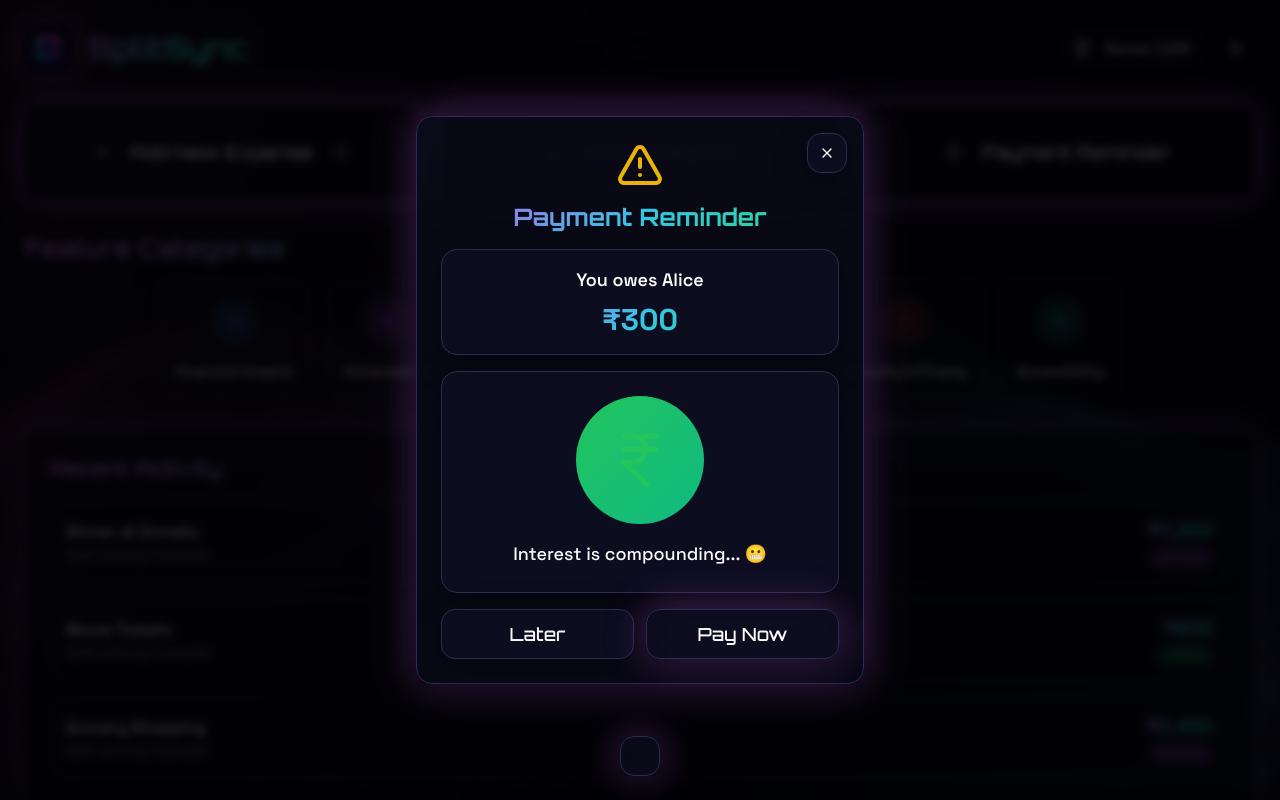
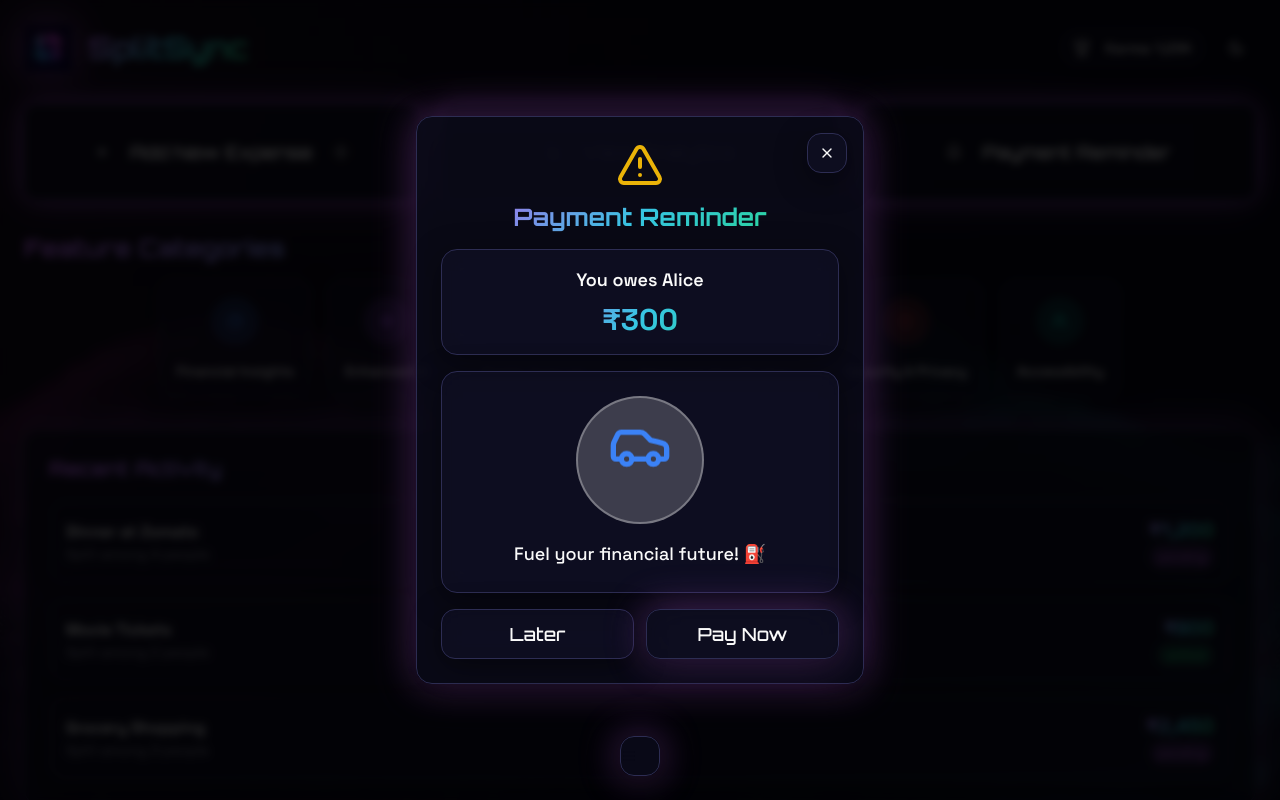
Before and after one commit to ZohaAnsari04/Splitsync, a React (Vite) app: page / in a window 1280 px wide. Both pictures are taken after a click on the button "Payment Reminder". Shown: the top 800 px of the page. Built offline with nearby package versions, Linux system fonts and the light colour scheme.

Commit message:
payment noti

```diff
--- a/src/components/PaymentReminder.tsx
+++ b/src/components/PaymentReminder.tsx
@@ -1,7 +1,7 @@
 import { useState, useEffect } from "react";
 import { Button } from "@/components/ui/button";
 import { Card } from "@/components/ui/card";
-import { X, AlertTriangle, Zap, Wallet, CreditCard, IndianRupee, Timer, Calendar, User } from "lucide-react";
+import { X, AlertTriangle, Zap, Wallet, CreditCard, IndianRupee, Timer, Calendar, User, PiggyBank, ShoppingCart, Coffee, Pizza, Car, Home, Phone, Gift, Heart, Star, Moon, Sun, Cloud, Umbrella, Camera, Music, Gamepad, Book, Pen, Scissors, Hammer, Key, Lock, Unlock, Eye, EyeOff, ThumbsUp, ThumbsDown, Smile, Frown, Meh, Flame, Snowflake, Wind, Droplets, Leaf, Mountain, Waves, Flower, Trees, Cat, Dog, Bird, Fish, Bug } from "lucide-react";
 import { useSound } from "@/hooks/useSound";
 
 interface PaymentReminderProps {
@@ -23,37 +23,58 @@ export const PaymentReminder = ({
   const [showPaymentScreen, setShowPaymentScreen] = useState(false);
   const [currentMeme, setCurrentMeme] = useState(0);
 
+  // Expanded collection of 50 cute, animated memes with icons
   const memes = [
-    {
-      id: 1,
-      text: "Bro, you still owe me money? 😅",
-      icon: <Wallet className="w-16 h-16 text-primary" />,
-      color: "from-purple-500 to-pink-500"
-    },
-    {
-      id: 2,
-      text: "The bank account is crying 😭",
-      icon: <CreditCard className="w-16 h-16 text-blue-500" />,
-      color: "from-blue-500 to-cyan-500"
-    },
-    {
-      id: 3,
-      text: "Interest is compounding... 😬",
-      icon: <IndianRupee className="w-16 h-16 text-green-500" />,
-      color: "from-green-500 to-emerald-500"
-    },
-    {
-      id: 4,
-      text: "My wallet is feeling lonely without your money 💸",
-      icon: <Wallet className="w-16 h-16 text-yellow-500" />,
-      color: "from-yellow-500 to-orange-500"
-    },
-    {
-      id: 5,
-      text: "Even the calendar is judging you 📅",
-      icon: <Calendar className="w-16 h-16 text-red-500" />,
-      color: "from-red-500 to-pink-500"
-    }
+    { id: 1, text: "Bro, you still owe me money? 😅", icon: <Wallet className="w-16 h-16 text-primary animate-bounce" />, color: "from-purple-500 to-pink-500" },
+    { id: 2, text: "The bank account is crying 😭", icon: <CreditCard className="w-16 h-16 text-blue-500 animate-pulse" />, color: "from-blue-500 to-cyan-500" },
+    { id: 3, text: "Interest is compounding... 😬", icon: <IndianRupee className="w-16 h-16 text-green-500 animate-spin" />, color: "from-green-500 to-emerald-500" },
+    { id: 4, text: "My wallet is feeling lonely without your money 💸", icon: <Wallet className="w-16 h-16 text-yellow-500 animate-bounce" />, color: "from-yellow-500 to-orange-500" },
+    { id: 5, text: "Even the calendar is judging you 📅", icon: <Calendar className="w-16 h-16 text-red-500 animate-pulse" />, color: "from-red-500 to-pink-500" },
+    { id: 6, text: "Time is money, friend! ⏰", icon: <Timer className="w-16 h-16 text-indigo-500 animate-spin" />, color: "from-indigo-500 to-purple-500" },
+    { id: 7, text: "Don't be a payment ghost! 👻", icon: <Ghost className="w-16 h-16 text-purple-500 animate-bounce" />, color: "from-purple-500 to-indigo-500" },
+    { id: 8, text: "Your debt is growing faster than bamboo! 🎋", icon: <Trees className="w-16 h-16 text-green-500 animate-pulse" />, color: "from-green-500 to-teal-500" },
+    { id: 9, text: "Money doesn't grow on trees! 🌳", icon: <Leaf className="w-16 h-16 text-emerald-500 animate-spin" />, color: "from-emerald-500 to-green-500" },
+    { id: 10, text: "Don't make me send the debt collectors! 🕵️", icon: <User className="w-16 h-16 text-amber-500 animate-bounce" />, color: "from-amber-500 to-yellow-500" },
+    { id: 11, text: "Your IOU is getting old! 📜", icon: <Book className="w-16 h-16 text-rose-500 animate-pulse" />, color: "from-rose-500 to-pink-500" },
+    { id: 12, text: "Even my piggy bank is disappointed 😔", icon: <PiggyBank className="w-16 h-16 text-pink-500 animate-spin" />, color: "from-pink-500 to-rose-500" },
+    { id: 13, text: "Your debt is on fire! 🔥", icon: <Flame className="w-16 h-16 text-red-500 animate-pulse" />, color: "from-red-500 to-orange-500" },
+    { id: 14, text: "Don't freeze me out! ❄️", icon: <Snowflake className="w-16 h-16 text-cyan-500 animate-spin" />, color: "from-cyan-500 to-blue-500" },
+    { id: 15, text: "Cash flow is life flow! 💧", icon: <Droplets className="w-16 h-16 text-blue-500 animate-bounce" />, color: "from-blue-500 to-indigo-500" },
+    { id: 16, text: "Blow away your debt like the wind! 💨", icon: <Wind className="w-16 h-16 text-teal-500 animate-pulse" />, color: "from-teal-500 to-cyan-500" },
+    { id: 17, text: "Your debt is bugging me! 🐛", icon: <Bug className="w-16 h-16 text-lime-500 animate-bounce" />, color: "from-lime-500 to-green-500" },
+    { id: 18, text: "Swim away from debt! 🐟", icon: <Fish className="w-16 h-16 text-cyan-500 animate-pulse" />, color: "from-cyan-500 to-teal-500" },
+    { id: 19, text: "Fly away from financial stress! 🐦", icon: <Bird className="w-16 h-16 text-sky-500 animate-spin" />, color: "from-sky-500 to-blue-500" },
+    { id: 20, text: "Paws and pay up! 🐾", icon: <Dog className="w-16 h-16 text-amber-500 animate-bounce" />, color: "from-amber-500 to-orange-500" },
+    { id: 21, text: "Don't cat-egorize me as a debtor! 🐱", icon: <Cat className="w-16 h-16 text-violet-500 animate-pulse" />, color: "from-violet-500 to-purple-500" },
+    { id: 22, text: "Make waves in payments! 🌊", icon: <Waves className="w-16 h-16 text-blue-500 animate-spin" />, color: "from-blue-500 to-cyan-500" },
+    { id: 23, text: "Climb out of debt mountain! 🏔️", icon: <Mountain className="w-16 h-16 text-stone-500 animate-bounce" />, color: "from-stone-500 to-gray-500" },
+    { id: 24, text: "Bloom into financial freedom! 🌻", icon: <Flower className="w-16 h-16 text-yellow-500 animate-pulse" />, color: "from-yellow-500 to-amber-500" },
+    { id: 25, text: "Branch out to better finances! 🌳", icon: <Trees className="w-16 h-16 text-green-500 animate-spin" />, color: "from-green-500 to-emerald-500" },
+    { id: 26, text: "Stop being a couch potato! 🛋️", icon: <Home className="w-16 h-16 text-rose-500 animate-spin" />, color: "from-rose-500 to-pink-500" },
+    { id: 27, text: "Fuel your financial future! ⛽", icon: <Car className="w-16 h-16 text-blue-500 animate-bounce" />, color: "from-blue-500 to-indigo-500" },
+    { id: 28, text: "Slice through debt like pizza! 🍕", icon: <Pizza className="w-16 h-16 text-red-500 animate-pulse" />, color: "from-red-500 to-orange-500" },
+    { id: 29, text: "Wake up and pay up! ☕", icon: <Coffee className="w-16 h-16 text-amber-500 animate-spin" />, color: "from-amber-500 to-yellow-500" },
+    { id: 30, text: "Shop smart, pay smart! 🛒", icon: <ShoppingCart className="w-16 h-16 text-green-500 animate-bounce" />, color: "from-green-500 to-emerald-500" },
+    { id: 31, text: "Gift yourself financial freedom! 🎁", icon: <Gift className="w-16 h-16 text-pink-500 animate-pulse" />, color: "from-pink-500 to-rose-500" },
+    { id: 32, text: "Love your financial health! ❤️", icon: <Heart className="w-16 h-16 text-red-500 animate-spin" />, color: "from-red-500 to-pink-500" },
+    { id: 33, text: "Be a star payer! ⭐", icon: <Star className="w-16 h-16 text-yellow-500 animate-bounce" />, color: "from-yellow-500 to-amber-500" },
+    { id: 34, text: "Shine bright with payments! 🌙", icon: <Moon className="w-16 h-16 text-indigo-500 animate-pulse" />, color: "from-indigo-500 to-purple-500" },
+    { id: 35, text: "Rise with the sun of payments! ☀️", icon: <Sun className="w-16 h-16 text-yellow-500 animate-spin" />, color: "from-yellow-500 to-amber-500" },
+    { id: 36, text: "Float above debt like a cloud! ☁️", icon: <Cloud className="w-16 h-16 text-sky-500 animate-bounce" />, color: "from-sky-500 to-blue-500" },
+    { id: 37, text: "Stay dry from financial storms! ☂️", icon: <Umbrella className="w-16 h-16 text-blue-500 animate-pulse" />, color: "from-blue-500 to-indigo-500" },
+    { id: 38, text: "Capture your financial freedom! 📸", icon: <Camera className="w-16 h-16 text-purple-500 animate-spin" />, color: "from-purple-500 to-violet-500" },
+    { id: 39, text: "Rock your payments! 🎸", icon: <Music className="w-16 h-16 text-pink-500 animate-bounce" />, color: "from-pink-500 to-rose-500" },
+    { id: 40, text: "Level up your finances! 🎮", icon: <Gamepad className="w-16 h-16 text-blue-500 animate-pulse" />, color: "from-blue-500 to-indigo-500" },
+    { id: 41, text: "Write your success story! ✍️", icon: <Pen className="w-16 h-16 text-amber-500 animate-spin" />, color: "from-amber-500 to-yellow-500" },
+    { id: 42, text: "Cut through debt! ✂️", icon: <Scissors className="w-16 h-16 text-pink-500 animate-bounce" />, color: "from-pink-500 to-rose-500" },
+    { id: 43, text: "Build your financial fortress! 🔨", icon: <Hammer className="w-16 h-16 text-amber-500 animate-pulse" />, color: "from-amber-500 to-orange-500" },
+    { id: 44, text: "Unlock financial freedom! 🔓", icon: <Unlock className="w-16 h-16 text-green-500 animate-spin" />, color: "from-green-500 to-emerald-500" },
+    { id: 45, text: "Secure your future! 🔒", icon: <Lock className="w-16 h-16 text-gray-500 animate-bounce" />, color: "from-gray-500 to-stone-500" },
+    { id: 46, text: "Keep an eye on your finances! 👁️", icon: <Eye className="w-16 h-16 text-blue-500 animate-pulse" />, color: "from-blue-500 to-indigo-500" },
+    { id: 47, text: "Thumbs up to payments! 👍", icon: <ThumbsUp className="w-16 h-16 text-green-500 animate-spin" />, color: "from-green-500 to-emerald-500" },
+    { id: 48, text: "Don't give a thumbs down to payments! 👎", icon: <ThumbsDown className="w-16 h-16 text-red-500 animate-bounce" />, color: "from-red-500 to-orange-500" },
+    { id: 49, text: "Smile with financial freedom! 😊", icon: <Smile className="w-16 h-16 text-yellow-500 animate-pulse" />, color: "from-yellow-500 to-amber-500" },
+    { id: 50, text: "Don't frown over payments! 😟", icon: <Frown className="w-16 h-16 text-gray-500 animate-spin" />, color: "from-gray-500 to-stone-500" }
   ];
 
   // Select a new random meme each time the component is shown
@@ -102,7 +123,7 @@ export const PaymentReminder = ({
                 <div className="glass p-4 rounded-lg">
                   <h3 className="font-semibold mb-2">UPI Payment</h3>
                   <div className="flex items-center gap-3 mb-3">
-                    <div className="w-10 h-10 rounded-full bg-blue-500/20 flex items-center justify-center">
+                    <div className="w-10 h-10 rounded-full bg-white/20 flex items-center justify-center border border-white/30">
                       <span className="text-blue-500 font-bold">BH</span>
                     </div>
                     <div className="flex-1">
@@ -185,7 +206,7 @@ export const PaymentReminder = ({
             </div>
 
             <Card className="glass p-6 text-center">
-              <div className={`w-32 h-32 rounded-full bg-gradient-to-br ${randomMeme.color} flex items-center justify-center mx-auto mb-4`}>
+              <div className={`w-32 h-32 rounded-full bg-white/20 flex items-center justify-center mx-auto mb-4 border-2 border-white/30`}>
                 {randomMeme.icon}
               </div>
               <p className="font-medium text-lg">{randomMeme.text}</p>
@@ -220,3 +241,11 @@ export const PaymentReminder = ({
     </div>
   );
 };
+
+// Define the Ghost component since it's not in lucide-react
+const Ghost = ({ className }: { className?: string }) => (
+  <svg className={className} fill="none" stroke="currentColor" viewBox="0 0 24 24">
+    <path strokeLinecap="round" strokeLinejoin="round" strokeWidth={2} d="M12 4c-3.866 0-7 3.134-7 7 0 1.5.5 2.906 1.344 4.063l-.781 3.438 3.438-.781A6.958 6.958 0 0012 18c3.866 0 7-3.134 7-7s-3.134-7-7-7z" />
+    <path strokeLinecap="round" strokeLinejoin="round" strokeWidth={2} d="M8 10h.01M16 10h.01M12 14a2 2 0 100-4 2 2 0 000 4z" />
+  </svg>
+);
```
